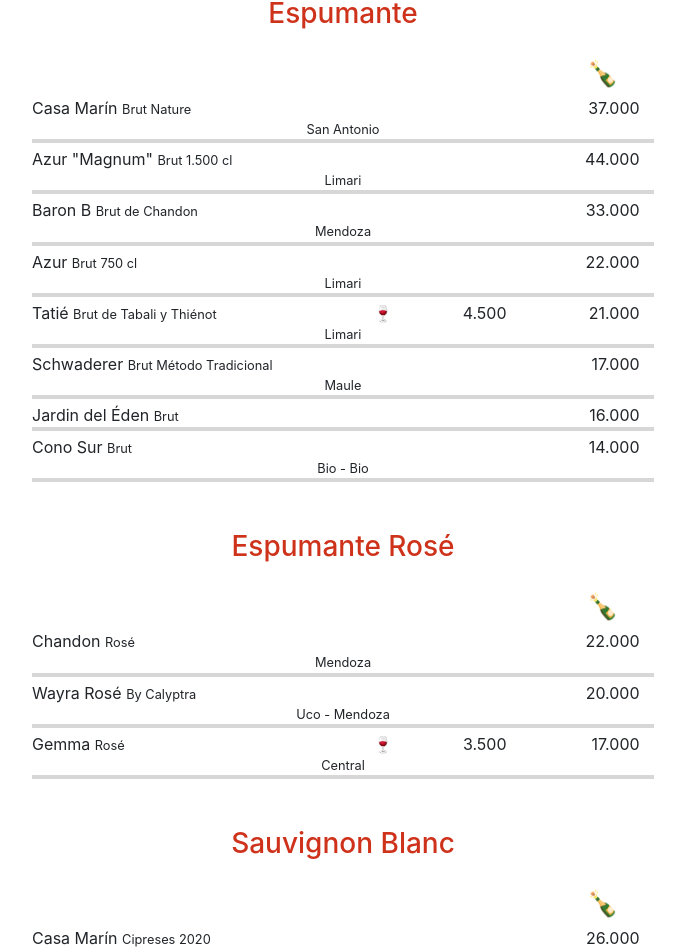
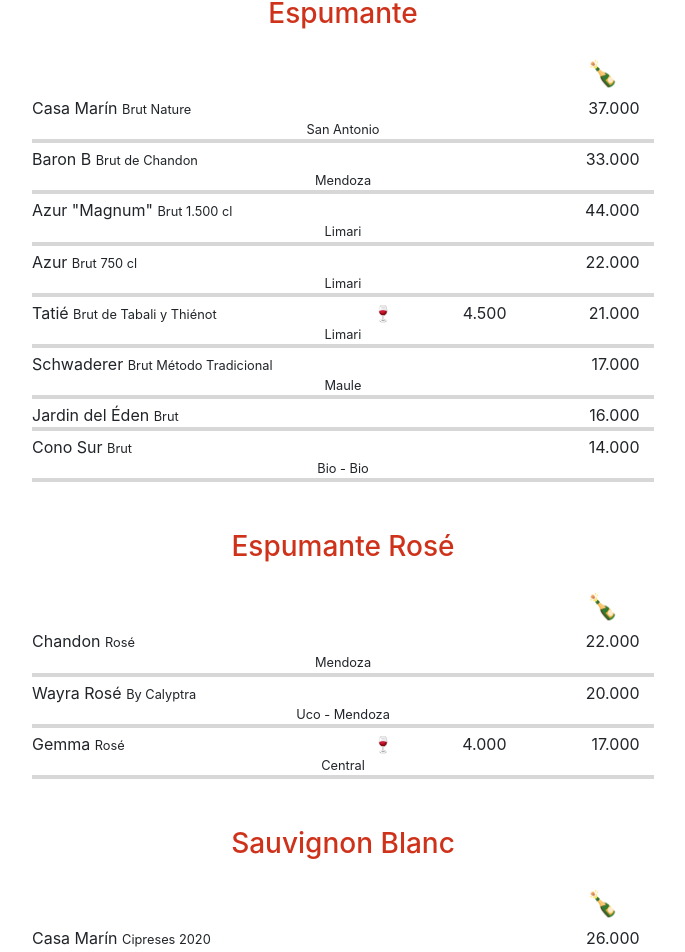
Before and after one commit to durbonca/Menu-QR-Google-sheet, a React (Create React App) app: page /Wine in a window 1280 px wide. Shown: the part 1091-2043 px from the top of the page, without its empty margins (297-982 px from the left). Built offline with nearby package versions, Linux system fonts and the light colour scheme.

Commit message:
Update dataWine.js

```diff
--- a/src/data/dataWine.js
+++ b/src/data/dataWine.js
@@ -20,8 +20,8 @@
         description: '',
         products: [
             { id: 0, name: 'Casa Marín', description: 'Brut Nature', country: 'San Antonio', price: '', price2: '37.000' },
+            { id: 1, name: 'Baron B', description: 'Brut de Chandon', country: 'Mendoza', price: '', price2: '33.000' },
             { id: 2, name: 'Azur "Magnum"', description: 'Brut 1.500 cl', country: 'Limari', price: '', price2: '44.000' },
-            { id: 1, name: 'Baron B', description: 'Brut de Chandon', country: 'Mendoza', price: '', price2: '33.000' },
             { id: 3, name: 'Azur', description: 'Brut 750 cl', country: 'Limari', price: '', price2: '22.000' },
             { id: 31, name: 'Tatié', description: 'Brut de Tabali  y Thiénot', country: 'Limari', price: '4.500', price2: '21.000' },
             /* { id: 4, name: 'Fervor', description: 'Brut de Casa Silva', country: 'Colchagua', price: '', price2: '20.000' }, */
@@ -36,7 +36,7 @@
             { id: 1, name: 'Chandon', description: 'Rosé', country: 'Mendoza', price: '', price2: '22.000' },
             /* { id: 2, name: 'Salentein', description: 'Rosé', country: 'Uco Arg.', price: '', price2: '19.000' }, */
             { id: 2, name: 'Wayra Rosé', description: 'By Calyptra', country: 'Uco - Mendoza', price: '', price2: '20.000' },
-            { id: 3, name: 'Gemma', description: 'Rosé', country: 'Central', price: '3.500', price2: '17.000' },
+            { id: 3, name: 'Gemma', description: 'Rosé', country: 'Central', price: '4.000', price2: '17.000' },
         ]
     }, {
         title: 'Sauvignon Blanc',
```
